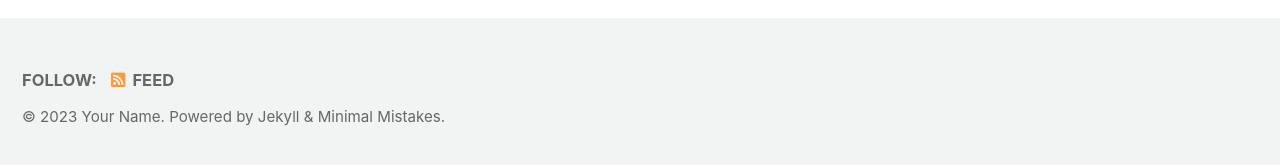
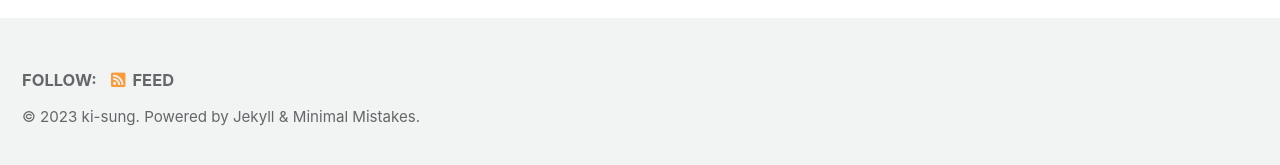
Before and after one commit to Ki-Sung/ki-sung.github.io, a Jekyll site: the page built from index.html, in a window 1280 px wide. Shown: the part 727-892 px from the top of the page. Built offline with Jekyll 4.4.1, drawn with Linux system fonts in a browser that asks for light colours; cached includes are drawn as plain includes; the list of posts is cut into pages by our own code.

Commit message:
Update _config.yml

```diff
--- a/_config.yml
+++ b/_config.yml
@@ -19,9 +19,9 @@ locale                   : "en-US"
 title                    : "Site Title"
 title_separator          : "-"
 subtitle                 : # site tagline that appears below site title in masthead
-name                     : "Your Name"
+name                     : "ki-sung"
 description              : "An amazing website."
-url                      : # the base hostname & protocol for your site e.g. "https://mmistakes.github.io"
+url                      : "https://ki-sung.github.io"
 baseurl                  : # the subpath of your site, e.g. "/blog"
 repository               : # GitHub username/repo-name e.g. "mmistakes/minimal-mistakes"
 teaser                   : # path of fallback teaser image, e.g. "/assets/images/500x300.png"
```
